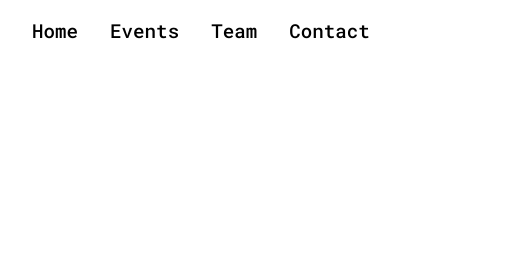
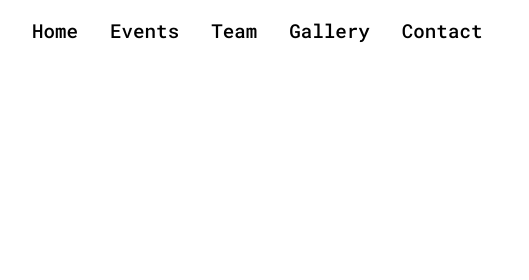
Before and after one commit to GEEKSFORGEEKS-SRMIST-NCR/GEEKSFORGEEKS-SRMIST-NCR.github.io, a Gatsby site: page / in a window 1280 px wide. Shown: the top 280 px of the page, 0-529 px from the left. Built offline with nearby package versions, Linux system fonts and the light colour scheme; Gatsby itself is replaced by a stand-in of ours.

Commit message:
added gallery in navbar

```diff
--- a/src/components/Navbar/Navbar.jsx
+++ b/src/components/Navbar/Navbar.jsx
@@ -63,6 +63,11 @@ const Navbar = () => {
             </Link>
           </li>
           <li>
+            <AniLink cover bg="#2f8d46" to="/Gallery" onClick={tooglemenu}>
+              Gallery
+            </AniLink>
+          </li>
+          <li>
             <Link to="/#Contact" onClick={tooglemenu}>
               Contact
             </Link>
```
